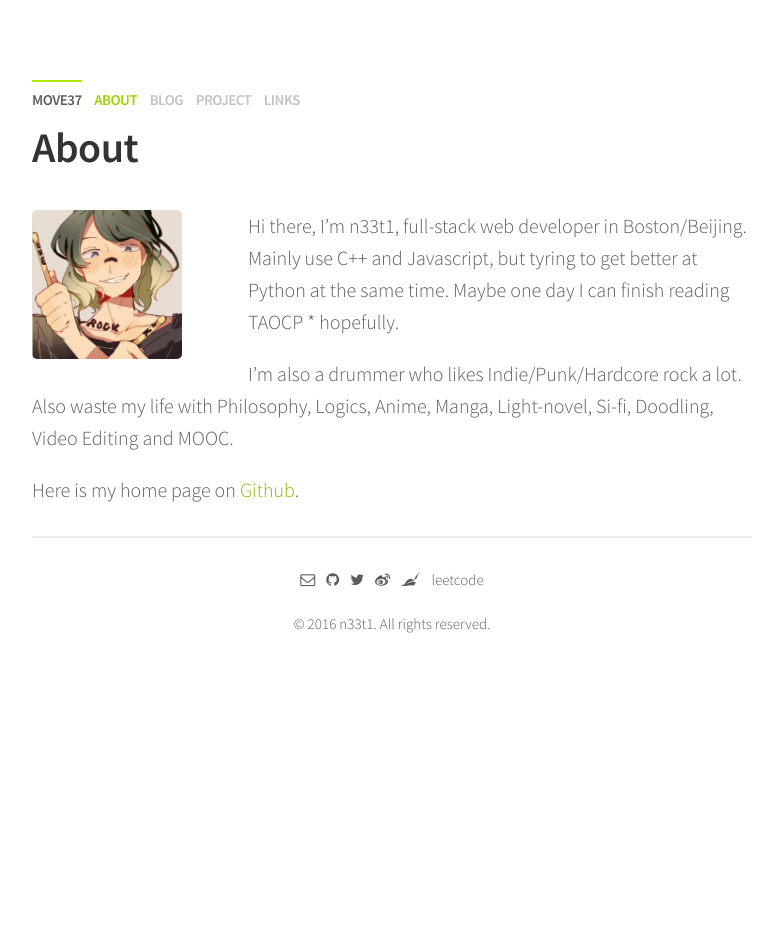
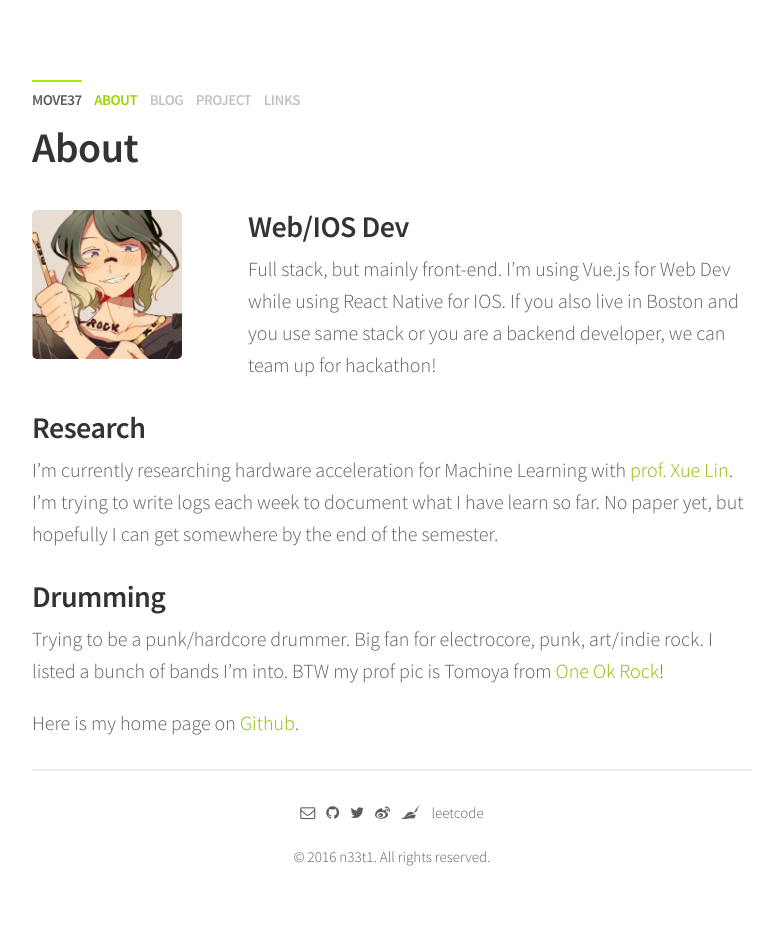
Before and after one commit to n33t1/n33t1.github.io, a Jekyll site: the page built from about.md, in a window 1280 px wide. Shown: the whole page, without its empty margins (248-1031 px from the left). Built offline with Jekyll 4.4.1, drawn with Linux system fonts in a browser that asks for light colours; nearby versions of some CDN libraries; before the commit the page ends 900 px from its top, so only the background shows below that.

Commit message:
Update about.md

```diff
--- a/about.md
+++ b/about.md
@@ -5,8 +5,14 @@ permalink: /about/
 
 {% include about.html %}
 
-Hi there, I'm n33t1, full-stack web developer in Boston/Beijing. Mainly use C++ and Javascript, but tyring to get better at Python at the same time. Maybe one day I can finish reading TAOCP * hopefully.
+### Web/IOS Dev
+Full stack, but mainly front-end. I'm using Vue.js for Web Dev while using React Native for IOS. If you also live in Boston and you use same stack or you are a backend developer, we can team up for hackathon!
 
-I'm also a drummer who likes Indie/Punk/Hardcore rock a lot. Also waste my life with Philosophy, Logics, Anime, Manga, Light-novel, Si-fi, Doodling, Video Editing and MOOC.
+### Research
+I'm currently researching hardware acceleration for Machine Learning with [prof. Xue Lin](http://www.ece.neu.edu/people/lin-xue). I'm trying to write logs each week to document what I have learn so far. No paper yet, but hopefully I can get somewhere by the end of the semester.
+
+### Drumming
+Trying to be a punk/hardcore drummer. Big fan for electrocore, punk, art/indie rock. I listed a bunch of bands I'm into. BTW my prof pic is Tomoya from [One Ok Rock](http://www.oneokrock.com/)!
+
 
 Here is my home page on [Github](https://github.com/n33t1).
```
